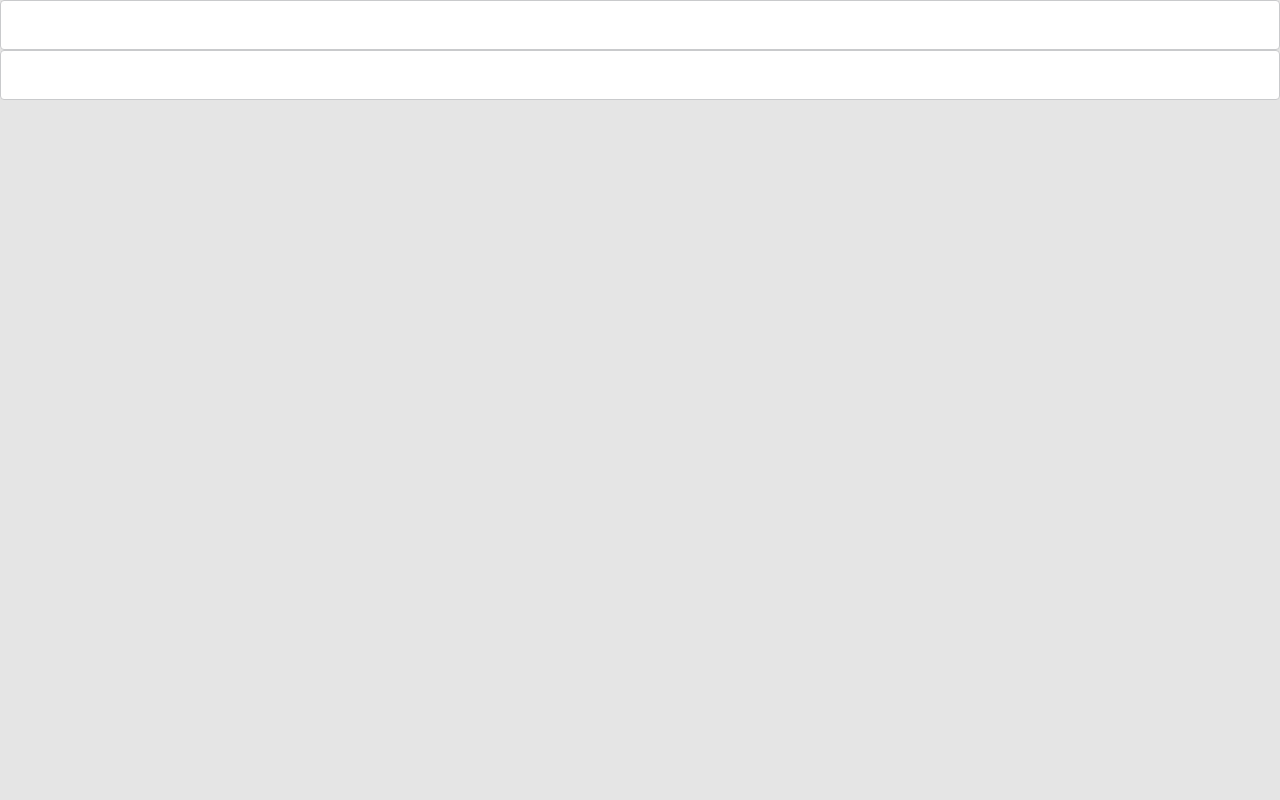
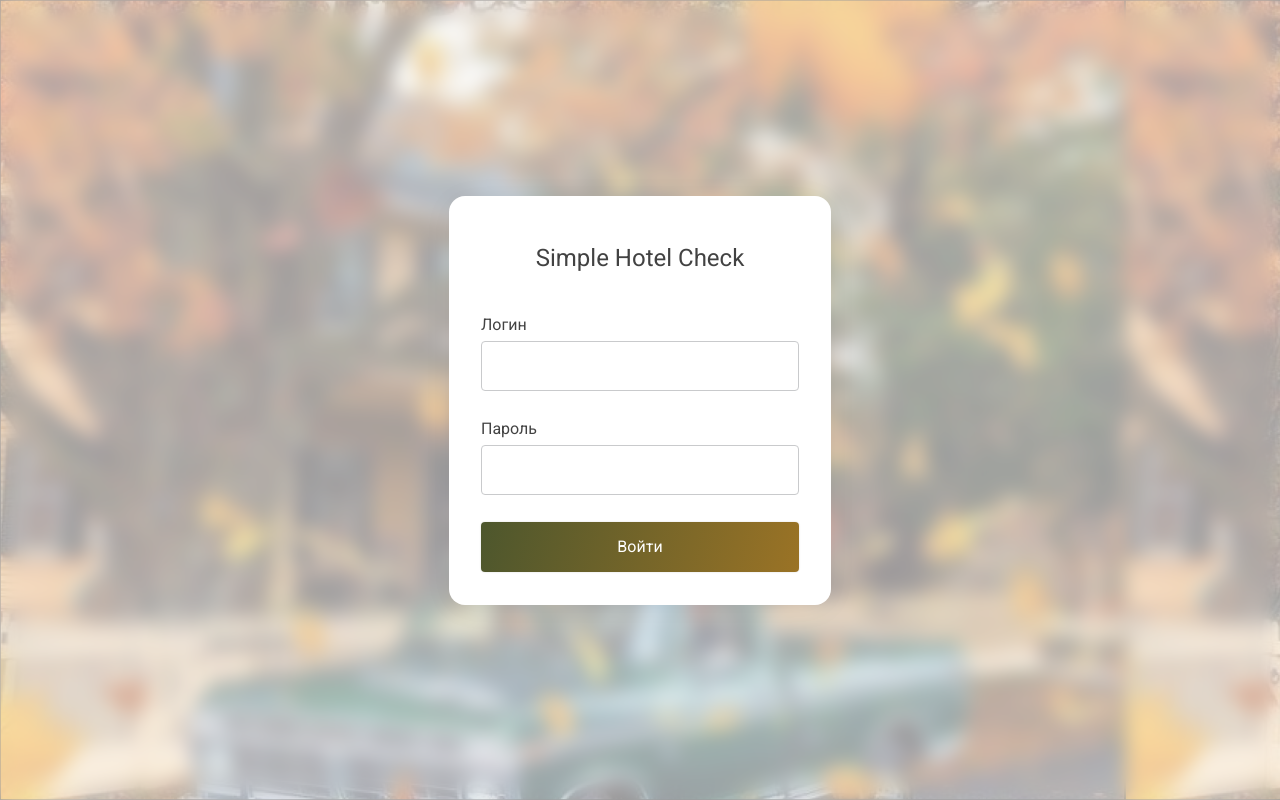
Before and after one commit to GitStudentSem/Simple_Hotel_Check-testing, a React (Create React App) app in the folder my-app/: page /login in a window 1280 px wide. Built offline with nearby package versions, Linux system fonts and the light colour scheme.

Commit message:
Created a login page, configured link switching

```diff
--- a/my-app/src/App.js
+++ b/my-app/src/App.js
@@ -7,6 +7,7 @@ import LoginPage from "./components/loginPage/LoginPage";
 function App() {
   return (
     <BrowserRouter>
+      <Route path="/login" render={() => <LoginPage />} />
       <Route
         exact
         path="/"
@@ -18,8 +19,6 @@ function App() {
           </div>
         )}
       />
-
-      <Route path="/login" render={() => <LoginPage />} />
     </BrowserRouter>
   );
 }
--- a/my-app/src/components/elements/Input.module.css
+++ b/my-app/src/components/elements/Input.module.css
@@ -38,6 +38,7 @@ input {
   height: 50px;
 }
 .label {
+  font-family: "Roboto";
   display: block;
   margin-bottom: 7px;
 }
--- a/my-app/src/components/loginPage/LoginPage.jsx
+++ b/my-app/src/components/loginPage/LoginPage.jsx
@@ -1,16 +1,22 @@
 import React from "react";
+import { NavLink } from "react-router-dom";
+import Button from "../elements/Button";
+import Input from "../elements/Input";
+import s from "./LoginPage.module.css";
 
 const LoginPage = (props) => {
   return (
-    <div className="Login">
-      <form>
-        <label>
-          <input type="email" />
-        </label>
-        <label>
-          <input type="password" />
-        </label>
-      </form>
+    <div className={s.login}>
+      <div className={s.filter}>
+        <form className={s.form}>
+          <h1 className={s.title}>Simple Hotel Check</h1>
+          <Input label="Логин" type="text" />
+          <Input label="Пароль" type="password" />
+          <NavLink to="/">
+            <Button text="Войти" />
+          </NavLink>
+        </form>
+      </div>
     </div>
   );
 };
--- a/my-app/src/components/loginPage/LoginPage.module.css
+++ b/my-app/src/components/loginPage/LoginPage.module.css
@@ -0,0 +1,40 @@
+.login {
+  width: 100vw;
+  height: 100vh;
+  background-image: url(./img/IMG_20210312_140957_174\ 2.jpg);
+  background-size: contain;
+  position: relative;
+}
+
+.filter {
+  display: flex;
+  justify-content: center;
+  align-items: center;
+  position: absolute;
+  top: 0;
+  right: 0;
+  left: 0;
+  bottom: 0;
+  background: rgba(255, 255, 255, 0.6);
+  backdrop-filter: blur(10px);
+}
+.title {
+  font-family: "Roboto";
+  font-style: normal;
+  font-weight: 500;
+  font-size: 24px;
+  line-height: 28px;
+  color: #424242;
+  align-self: center;
+}
+.form {
+  display: flex;
+  flex-direction: column;
+  justify-content: space-between;
+  padding: 32px;
+  background: #ffffff;
+  box-shadow: 0px 4px 33px rgba(0, 0, 0, 0.04);
+  border-radius: 16px;
+  width: 318px;
+  height: 345px;
+}
```
Also changed, not shown: my-app/src/components/loginPage/img/IMG_20210312_140957_174 2.jpg (added).
